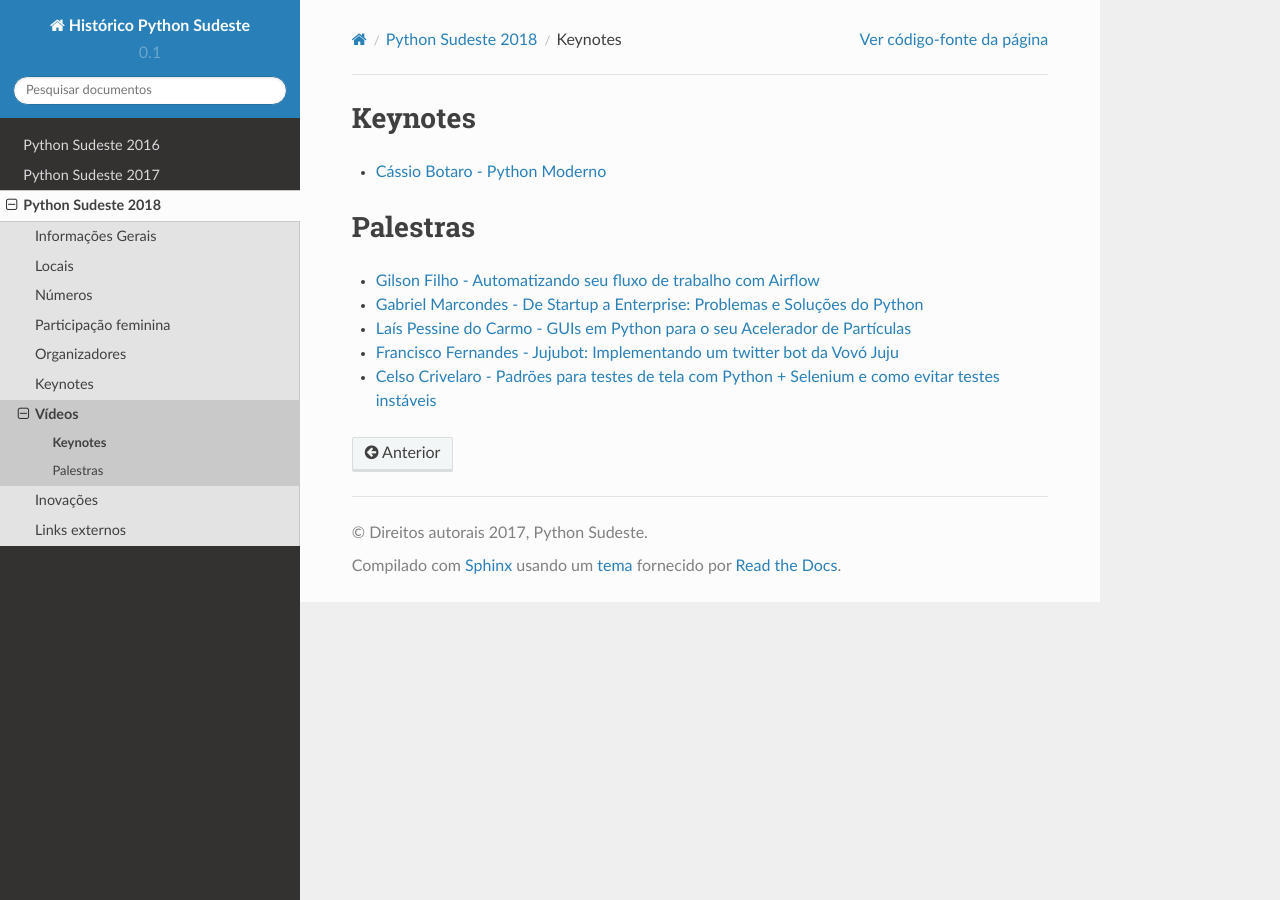
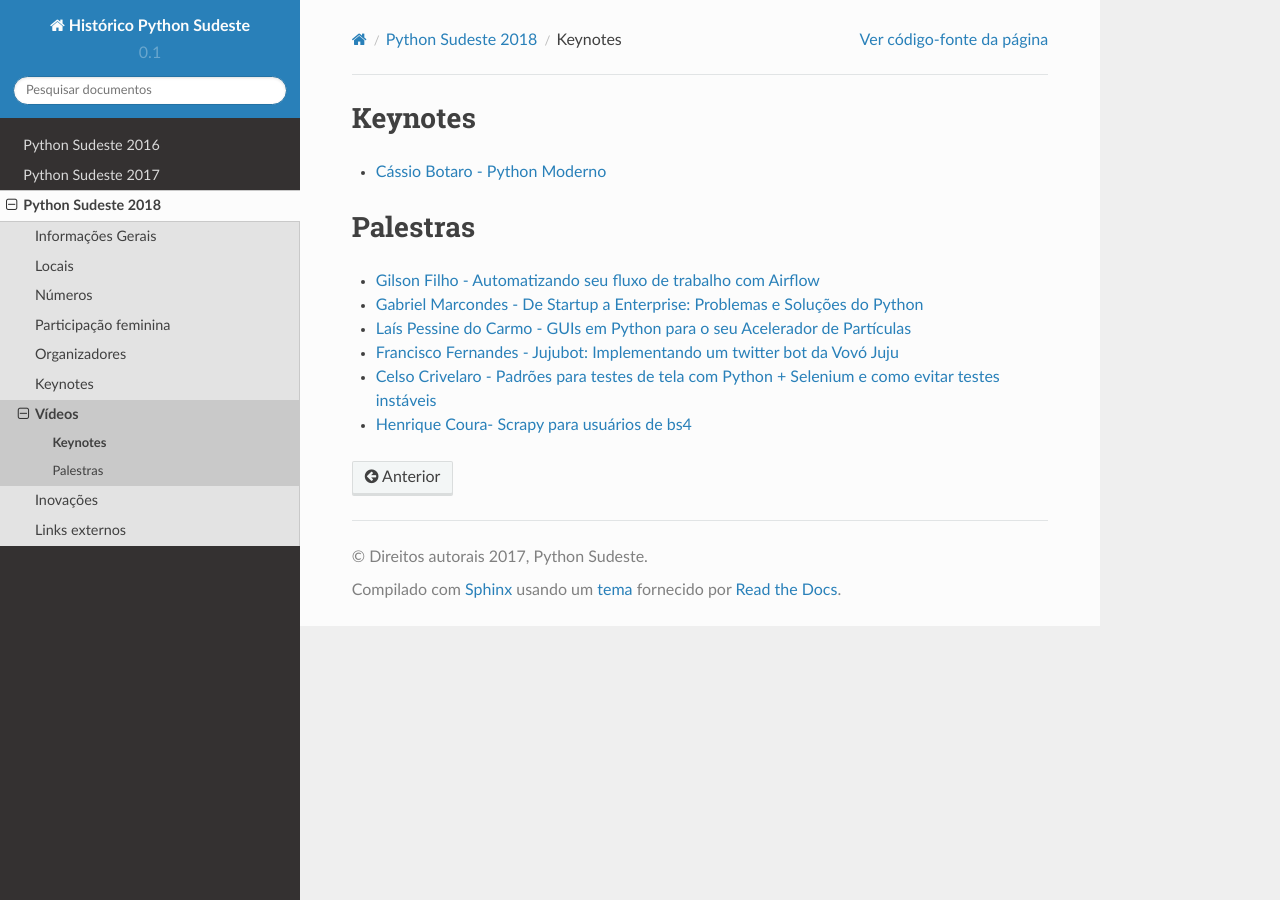
Before and after one commit to pythonsudeste/pythonsudeste_documentacao, a Sphinx documentation site: the page built from source/palestras2018.rst, in a window 1280 px wide. Built offline with Sphinx 7.4.7 and the Read the Docs theme 2.0.0, drawn with Linux system fonts in a browser that asks for light colours.

Commit message:
Palestra scrapy

```diff
--- a/source/palestras2018.rst
+++ b/source/palestras2018.rst
@@ -15,3 +15,5 @@
 - `Laís Pessine do Carmo - GUIs em Python para o seu Acelerador de Partículas <https://drive.google.com/file/d/14HZxuTdSRZjdoovJ94zMtdpT0T7WjMuz/view?usp=sharing>`_
 - `Francisco Fernandes - Jujubot: Implementando um twitter bot da Vovó Juju <http://talks.chicaofernandes.info/content/python_sudeste_20180331/index.html#intro>`_
 - `Celso Crivelaro  - Padrões para testes de tela com Python + Selenium e como evitar testes instáveis <http://crivelaro.me/programming/2018/03/30/padroes-testes-tela.html>`_
+
+- `Henrique Coura- Scrapy para usuários de bs4 <https://github.com/hcoura/py_se_2018/blob/master/Presentation.ipynb>`_
```
